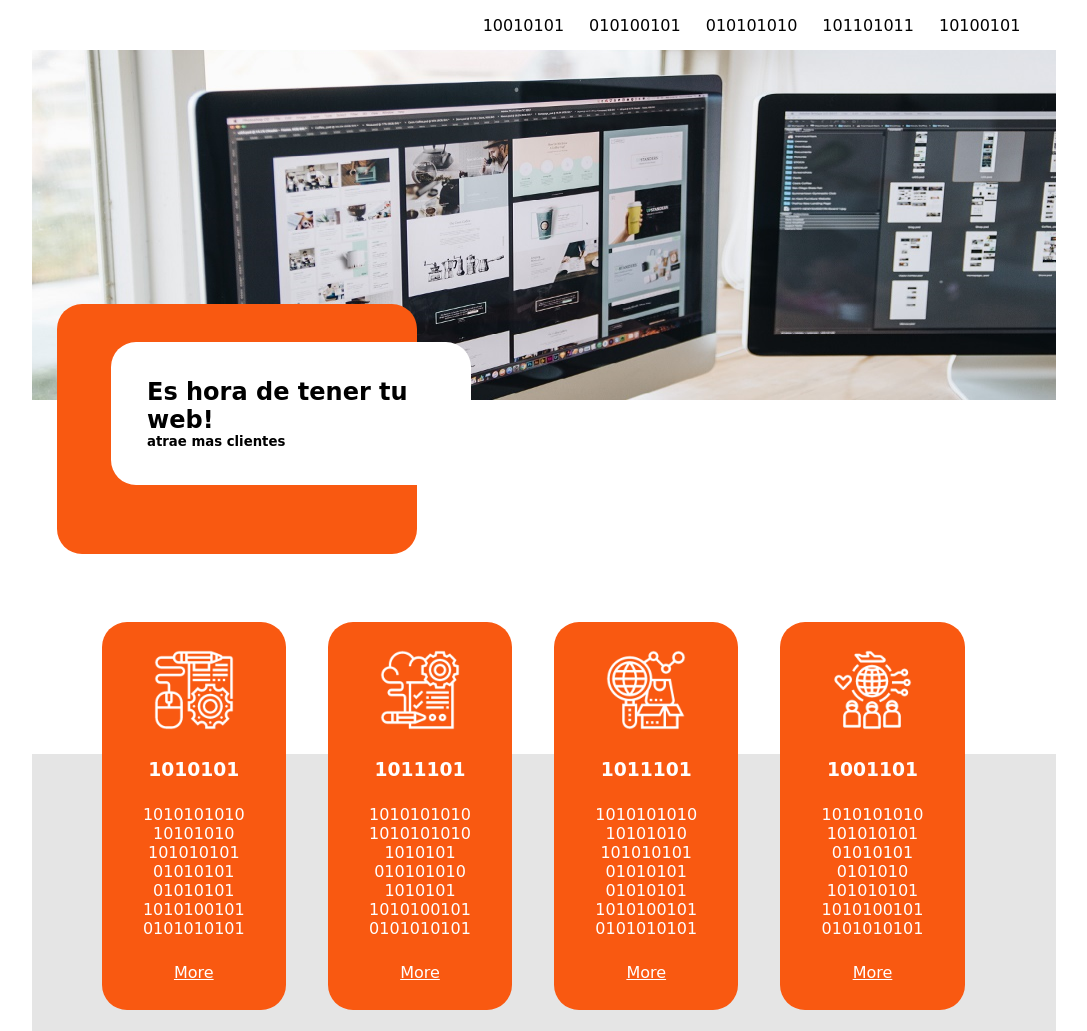
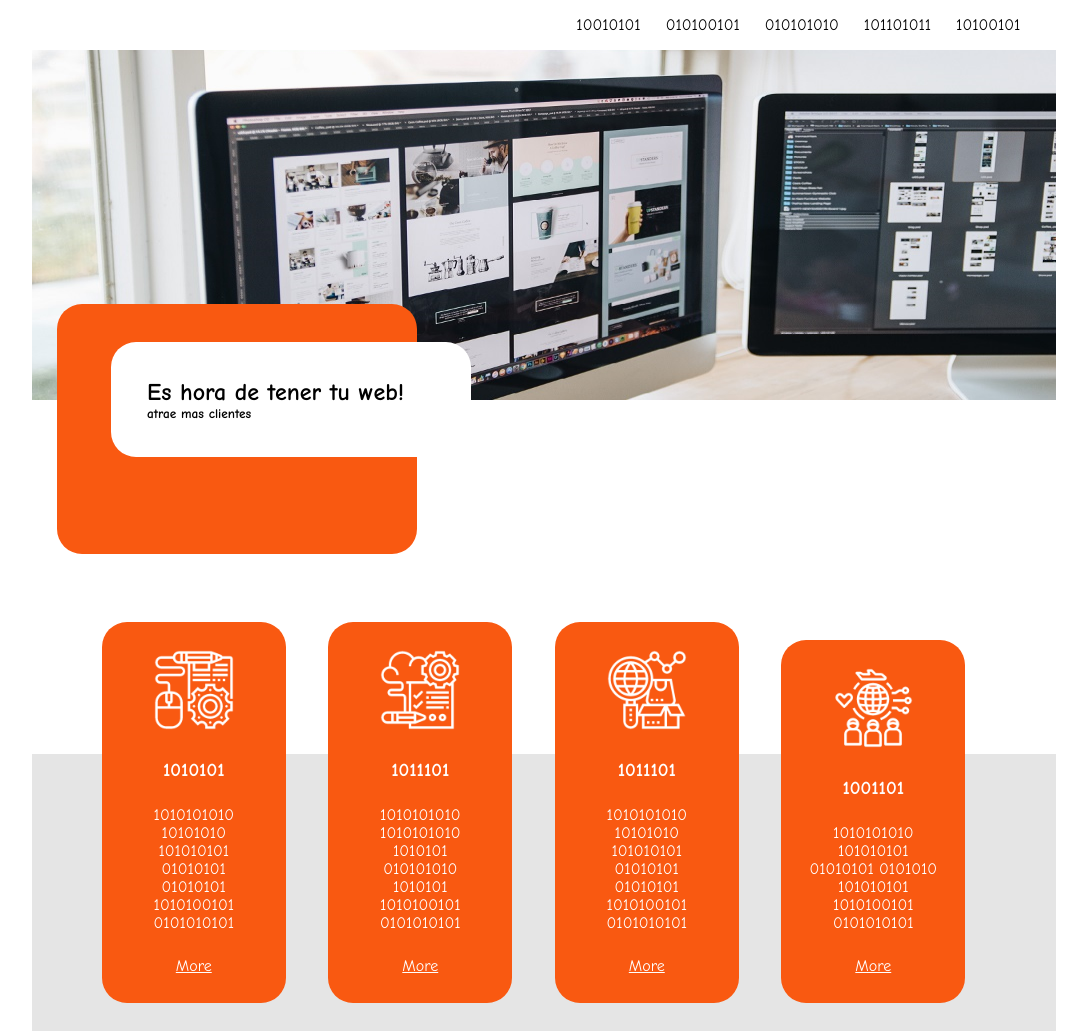
Before and after one commit to AiAxGit/AiAxGit.github.io, a plain HTML site: page index.html in a window 1280 px wide. Shown: the top 1031 px of the page, without its empty margins (96-1183 px from the left). Drawn offline with Linux system fonts and the light colour scheme.

Commit message:
Update css.css

```diff
--- a/css.css
+++ b/css.css
@@ -1,5 +1,5 @@
 /*limpiar cascada*/
-html, body{font-family:cursive, Comic Sans MS, Courier, Cambria, Helvetica; width:100%; height:100%;}
+html, body{font-family:Comic Sans MS, Courier, Cambria, Helvetica; width:100%; height:100%;}
 *{margin:0; padding:0; border:0;}
 @media(min-width:1024px){html{width:100%; display:grid; place-items:center;} body{width:1024px;}}
 li{list-style:none;}
```
